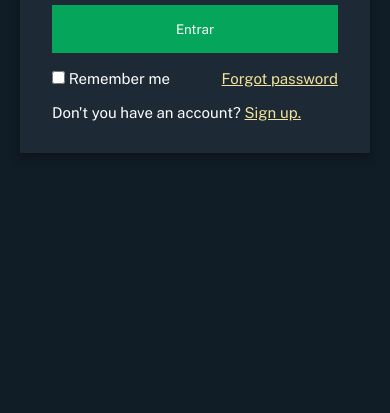
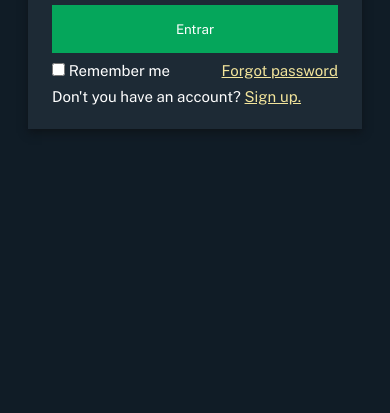
Before and after one commit to 0gemeoJV/Cadastro, a plain HTML site: page index.html in a window 390 px wide. Shown: the part 431-844 px from the top of the page. Drawn offline with nearby package versions, Linux system fonts and the light colour scheme; a web font is replaced by a local one.

Commit message:
Melhorando a responsividade

```diff
--- a/styles/responsive.css
+++ b/styles/responsive.css
@@ -2,4 +2,8 @@
    p,a,label{
     font-size: 15px;
    }
+
+   div {
+      margin: 0.5rem;
+   }
 }
```
